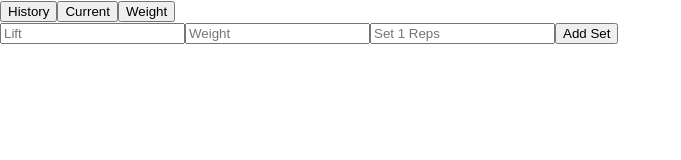
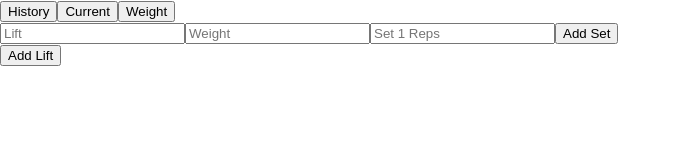
Before and after one commit to matt-pickle/workout-tracker, a React (Create React App) app: page / in a window 1280 px wide. Shown: the top 160 px of the page, without its empty margins (0-681 px from the left). Built offline with nearby package versions, Linux system fonts and the light colour scheme.

Commit message:
Add "Add Lift" button

```diff
--- a/src/Components/Home.js
+++ b/src/Components/Home.js
@@ -1,10 +1,22 @@
-import React from "react";
+import React, {useState} from "react";
 import Lift from "./Lift";
 
 function Home() {
+  const [lifts, setLifts] = useState([1]);
+
+  function addLift() {
+    const newLiftNum = lifts.length + 1;
+    setLifts(prev => [...prev, newLiftNum]);
+  }
+
+  const allLifts = lifts.map(liftNum => {
+    return <Lift />
+  })
+
   return (
     <div>
-      <Lift />
+      {allLifts}
+      <button onClick={addLift}>Add Lift</button>
     </div>
   )
 }
--- a/src/Components/Lift.js
+++ b/src/Components/Lift.js
@@ -10,9 +10,10 @@ function Lift() {
   }
 
   const repInputBoxes = sets.map(setNum => {
-    return <InputBox name={`Set ${setNum} Reps`} />
-  }
-  )
+    return <InputBox name={`Set ${setNum} Reps`}
+                     key={setNum}
+    />
+  })
 
   return (
     <div>
```
